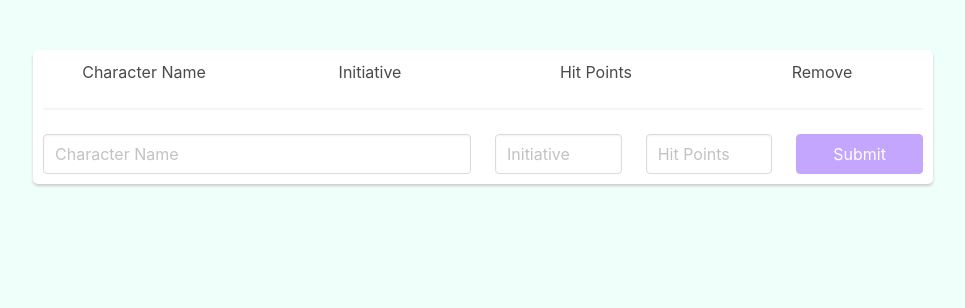
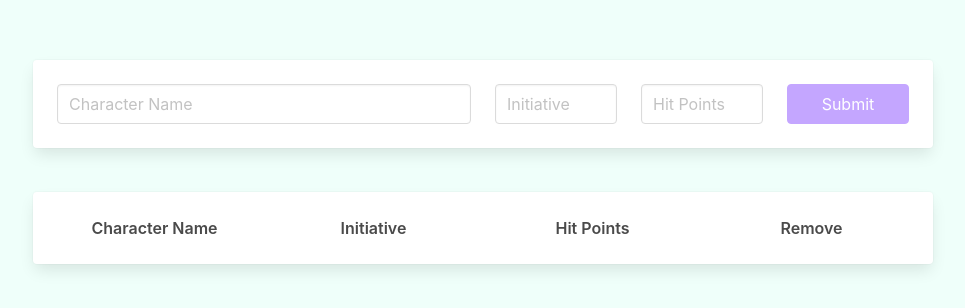
Before and after one commit to spencerkordecki/initiative-tracker, a React (Create React App) app: page / in a window 1280 px wide. Shown: the top 308 px of the page, without its empty margins (157-1122 px from the left). Built offline with nearby package versions, Linux system fonts and the light colour scheme.

Commit message:
ux improvements

```diff
--- a/src/components/InputRow.js
+++ b/src/components/InputRow.js
@@ -75,7 +75,8 @@ class InputRow extends Component {
     const isCompleted = this.isComplete();
 
     return (
-      <form onSubmit={this.handleSubmit}>
+      <div className="card input-row">
+        <form className="card-content" onSubmit={this.handleSubmit}>
           <div className="columns is-multiline is-mobile has-text-centered">
             <div className="column is-6-desktop is-6-tablet is-12-mobile">
               <div className="field">
@@ -126,6 +127,7 @@ class InputRow extends Component {
             </div>
           </div>
         </form>
+      </div>
     );
   }
 }
--- a/src/components/Table.js
+++ b/src/components/Table.js
@@ -21,7 +21,7 @@ class Table extends Component {
 
   render() {
     return (
-      <div className="has-text-centered">
+      <div className="card has-text-centered is-size-7-touch">
         <TableHeader />
         {this.state.characters
           .sort(function(a, b) {
--- a/src/components/TableHeader.js
+++ b/src/components/TableHeader.js
@@ -2,6 +2,7 @@ import React from 'react';
 
 const TableHeader = () => {
   return (
+    <div className="card-content has-text-weight-semibold">
       <div className="columns is-mobile">
         <div className="column is-one-quarter">
           <span>Character Name</span>
@@ -16,6 +17,7 @@ const TableHeader = () => {
           <span>Remove</span>
         </div>
       </div>
+    </div>
   );
 };
 
--- a/src/components/TableRow.js
+++ b/src/components/TableRow.js
@@ -7,7 +7,8 @@ const TableRow = ({ index, characterName, initiative, hitPoints, onClick }) => {
   };
 
   return (
-    <div className="columns is-mobile table-row">
+    <div className="card-content table-row">
+      <div className="columns is-mobile">
         <div className="column is-one-quarter">
           <span>{characterName}</span>
         </div>
@@ -23,6 +24,7 @@ const TableRow = ({ index, characterName, initiative, hitPoints, onClick }) => {
           </button>
         </div>
       </div>
+    </div>
   );
 };
 
--- a/src/containers/App.js
+++ b/src/containers/App.js
@@ -43,12 +43,12 @@ class App extends Component {
   render() {
     return (
       <div className="app">
+        <InputRow onSubmit={this.handleSubmit} />
+        <br />
         <Table
           characters={this.state.characters}
           removeCharacter={this.removeCharacter}
         />
-        <hr />
-        <InputRow onSubmit={this.handleSubmit} />
       </div>
     );
   }
--- a/src/styles/index.scss
+++ b/src/styles/index.scss
@@ -10,26 +10,25 @@ html {
 
 body {
   margin: 0;
-  padding: 0;
+  padding: 10px;
   width: 100%;
 }
 
 .app {
-  background-color: #ffffff;
   max-width: 900px;
   width: 100%;
   margin: 0 auto;
   margin-top: 50px;
-  padding: 10px;
-  border-radius: 5px;
-  -webkit-box-shadow: 0 2px 3px #ccc;
-  -moz-box-shadow: 0 2px 3px #ccc;
-  box-shadow: 0 2px 3px #ccc;
-  overflow: hidden;
+  overflow: visible;
 }
 
 .table-row:nth-child(even) {
   background-color: #e5ecf4;
+  background-clip: padding-box;
+}
+
+.input-row {
+  margin-bottom: 20px;
 }
 
 /* OVERRIDES */
```
Lines whose indentation alone changed are shown as unchanged.
